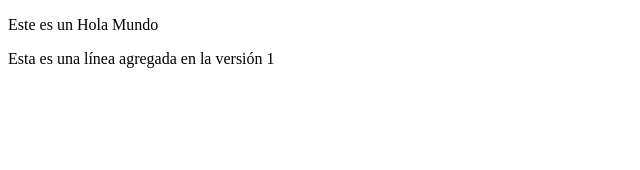
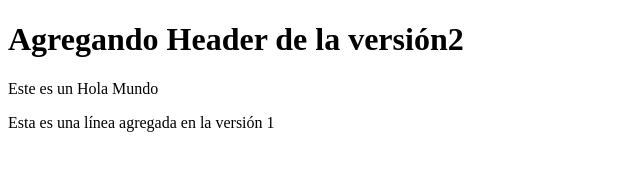
Before and after one commit to ghigoviu/proyecto1, a plain HTML site: page index.html in a window 1280 px wide. Shown: the whole page, without its empty margins (0-640 px from the left). Drawn offline with Linux system fonts and the light colour scheme; files that its build step writes are made by us from their sources.

Commit message:
Versión 2, header agregado

```diff
--- a/index.html
+++ b/index.html
@@ -6,6 +6,9 @@
     <title>Ejemplo con git v1</title>
   </head>
   <body>
+    <header>
+      <h1>Agregando Header de la versión2</h1>
+    </header>
     <p>Este es un Hola Mundo</p>
     <p>Esta es una línea agregada en la versión 1</p>
   </body>
```
Also changed, not shown: header.html (added, +1 -0 lines).
